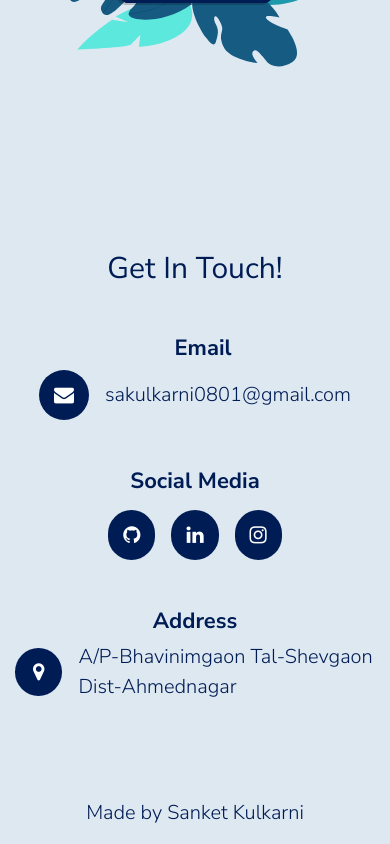
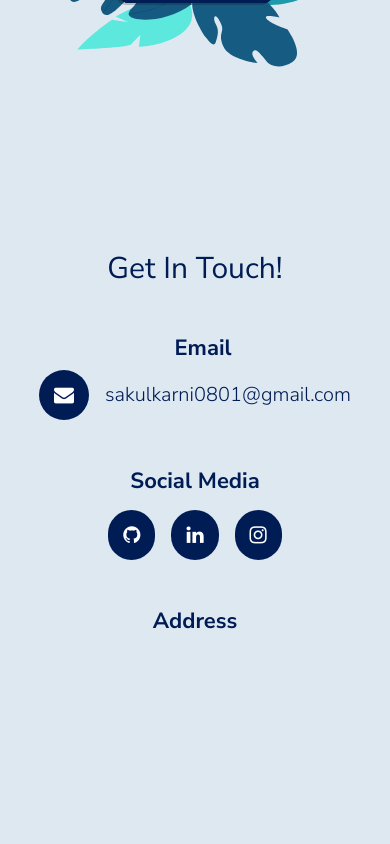
Before and after one commit to Sanketak08/Portfolio, a React (Create React App) app: page /contact in a window 390 px wide. Shown: the part 510-1354 px from the top of the page. After the commit the page ends 1310 px from the top, so only its background shows below. Built offline with nearby package versions, Linux system fonts and the light colour scheme.

Commit message:
Minor changes in education and contact me

```diff
--- a/src/assets/css/index.css
+++ b/src/assets/css/index.css
@@ -696,6 +696,10 @@ a:hover {
     border-radius: 100% !important;
 }
 
+.mb-6 {
+    margin-bottom: 8vw;
+}
+
 /* CONTACT ME MEDIA QUERIES */
 @media (max-width: 768px) {
     .contactGIF {
@@ -718,4 +722,7 @@ a:hover {
         padding: 14px 18px;
         font-size: 20px;
     }
+    .mb-6 {
+        margin-bottom: 25vw;
+    }
 }
--- a/src/components/ContactMe.js
+++ b/src/components/ContactMe.js
@@ -112,7 +112,7 @@ const ContactMe = () => {
                             </a>
                         </div>
                     </div>
-                    <div className='address-body mt-5'>
+                    <div className='address-body mt-5 mb-6'>
                         <div
                             data-aos='fade-right'
                             data-aos-duration='1000'
@@ -135,11 +135,11 @@ const ContactMe = () => {
                 </div>
             </div>
             {/* Footer */}
-            <div className='footer mt-5 pt-5 pb-3'>
+            {/* <div className='footer mt-5 pt-5 pb-3'>
                 <div className='lead footer-text text-center'>
                     Made by Sanket Kulkarni
                 </div>
-            </div>
+            </div> */}
         </Fragment>
     );
 };
--- a/src/components/Education.js
+++ b/src/components/Education.js
@@ -118,7 +118,7 @@ const Education = () => {
                     <div
                         data-aos='fade-up'
                         data-aos-duration='1000'
-                        className='card edu-card mt-5'
+                        className='card edu-card mt-5 mb-5'
                     >
                         <div className='card-body'>
                             <div className='edu-info'>
```
Also changed, not shown: 1 other file (tests, documents, lock files or other folders).
